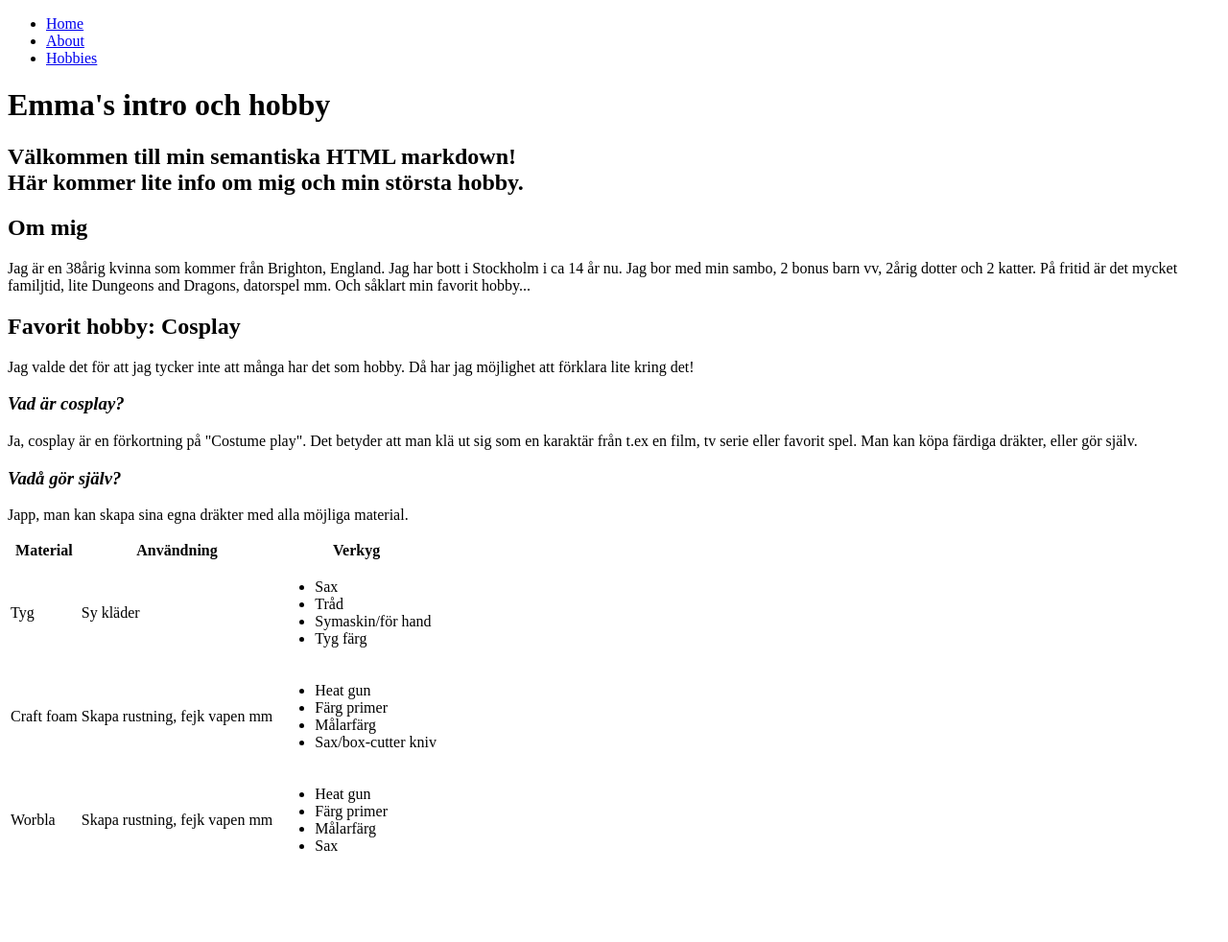
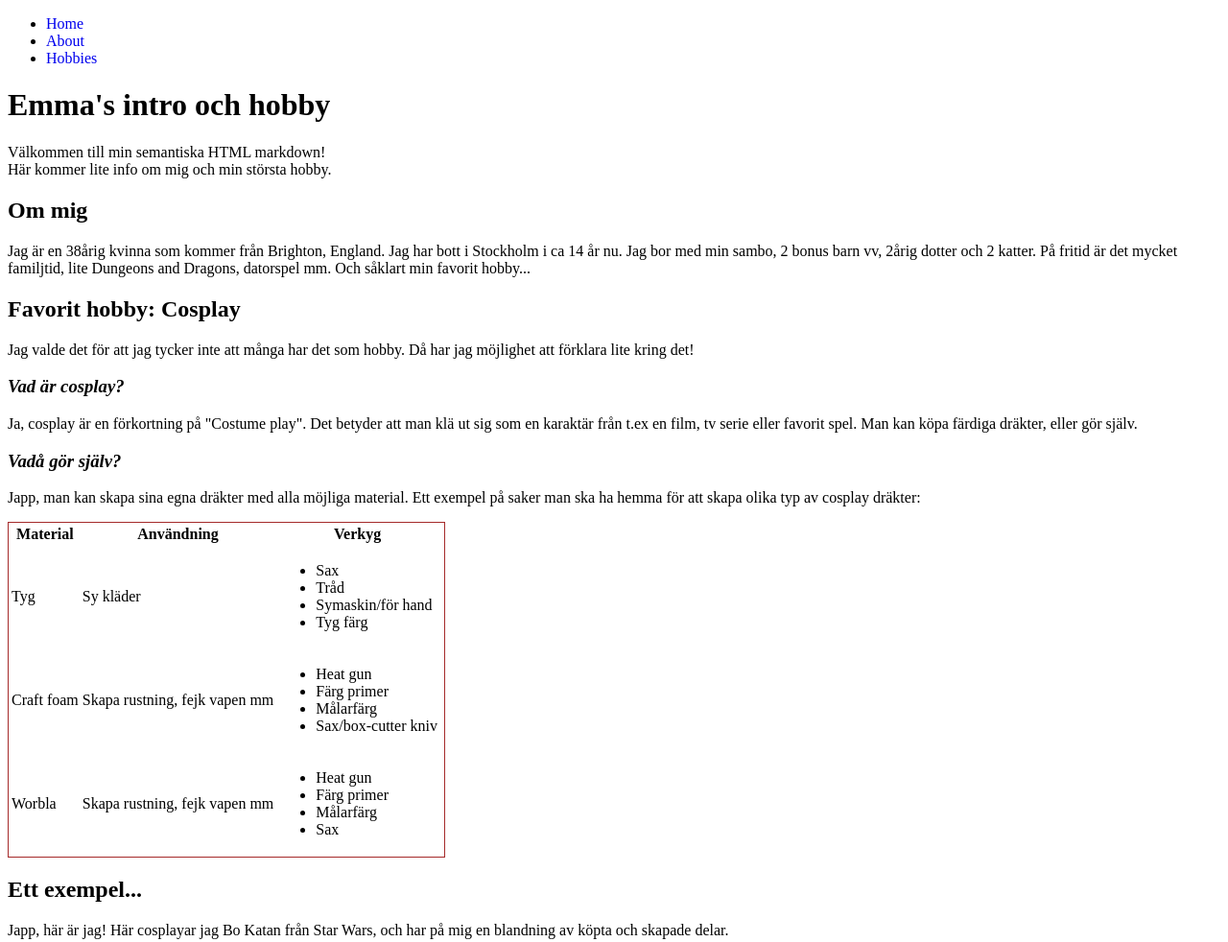
Before and after one commit to emmy-codes/semantic-html, a plain HTML site: page index.html in a window 1280 px wide. Shown: the top 982 px of the page at 96% size. Before the commit the page ends 918 px from the top, so only its background shows below. Drawn offline with Linux system fonts and the light colour scheme.

Commit message:
Add cosplay image and border on table, remove link underlines

```diff
--- a/index.html
+++ b/index.html
@@ -9,9 +9,9 @@
 <header>
     <nav>
         <ul>
-            <li><a href="#home">Home</a></li>
-            <li><a href="#about">About</a></li>
-            <li><a href="#hobby">Hobbies</a></li>
+            <li ><a style="text-decoration: none;" href="#home">Home</a></li>
+            <li><a style="text-decoration: none;" href="#about">About</a></li>
+            <li><a style="text-decoration: none;" href="#hobby">Hobbies</a></li>
         </ul>
     </nav>
 </header>
@@ -20,8 +20,8 @@
     <main>
         <h1>Emma's intro och hobby</h1>
         <section id="home">
-            <h2>Välkommen till min semantiska HTML markdown! <br>
-                Här kommer lite info om mig och min största hobby.</h2>
+            <p>Välkommen till min semantiska HTML markdown! <br>
+                Här kommer lite info om mig och min största hobby.</p>
         </section>
         <section id="about">
             <h2>Om mig</h2>
@@ -37,9 +37,9 @@
             <p>Ja, cosplay är en förkortning på "Costume play". Det betyder att man klä ut sig som en karaktär från t.ex
                 en film, tv serie eller favorit spel. Man kan köpa färdiga dräkter, eller gör själv.</p>
             <h3><em>Vadå gör själv?</em></h3>
-            <p>Japp, man kan skapa sina egna dräkter med alla möjliga material.</p>
+            <p>Japp, man kan skapa sina egna dräkter med alla möjliga material. Ett exempel på saker man ska ha hemma för att skapa olika typ av cosplay dräkter:</p>
             <section>
-                <table>
+                <table style="border: 1px solid brown;">
                     <thead>
                         <tr>
                             <th scope="col">Material</th>
@@ -89,9 +89,14 @@
                 </table>
             </section>
         </section>
+        <section>
+            <h2>Ett exempel...</h2>
+            <p>Japp, här är jag! Här cosplayar jag Bo Katan från Star Wars, och har på mig en blandning av köpta och skapade delar.</p>
+            <figure><img src="bokatan.jpg" alt="Studenten visar upp sin cosplaydräkt på Bo Katan från Star Wars." style="height: 500px;"><figcaption>Emma cosplayar som Bo Katan.</figcaption></figure>
+        </section>
     </main>
 </body>
 
-<footer><a href=""></a></footer>
+<footer><a style="text-decoration: none;" href="mailto:email@email.nope">Ta gärna kontakt här!</a></footer>
 
 </html>
```
Also changed, not shown: bokatan.jpg (added).
